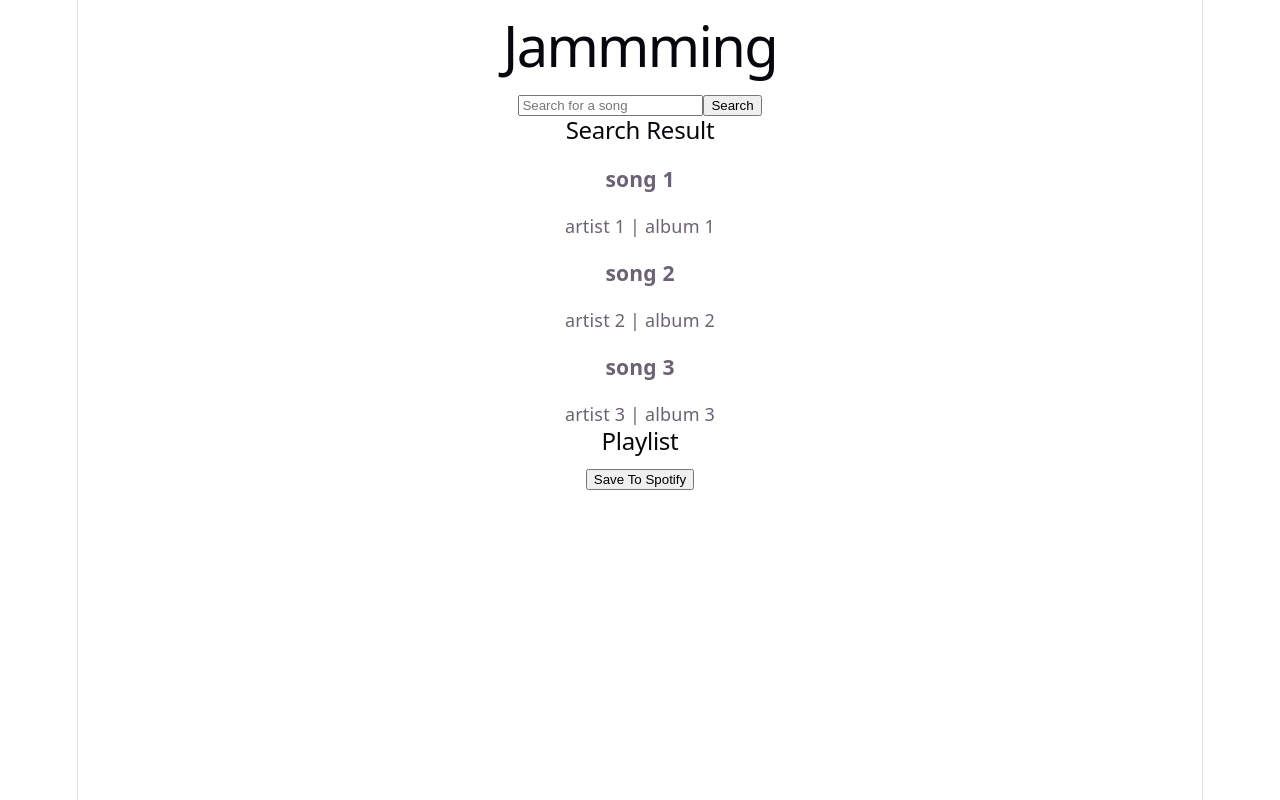
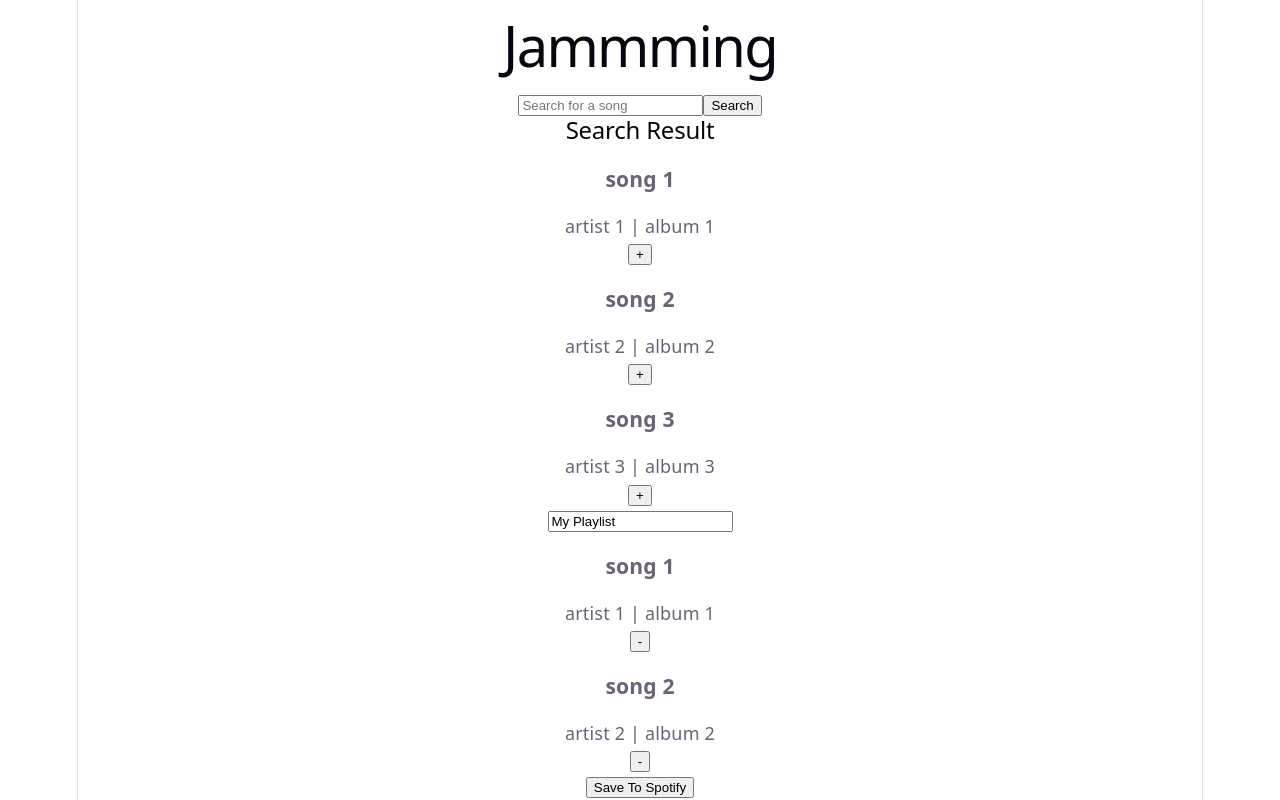
Before and after one commit to MiguelangelCardona440/Jammming, a React (Vite) app: page / in a window 1280 px wide. Built offline with nearby package versions, Linux system fonts and the light colour scheme.

Commit message:
Implement addTrack and removeTrack functionality

```diff
--- a/src/App.jsx
+++ b/src/App.jsx
@@ -1,9 +1,27 @@
+import { useState } from "react";
 import "./App.css";
 import Playlist from "./components/Playlist";
 import SearchBar from "./components/SearchBar";
 import SearchResults from "./components/SearchResults";
 
 function App() {
+  const [playlistName, setPlaylistName] = useState("My Playlist");
+
+  const [playlistTrack, setPlaylistTrack] = useState([
+    {
+      id: 1,
+      name: "song 1",
+      artist: "artist 1",
+      album: "album 1",
+    },
+    {
+      id: 2,
+      name: "song 2",
+      artist: "artist 2",
+      album: "album 2",
+    },
+  ]);
+
   const searchResults = [
     {
       id: 1,
@@ -25,15 +43,43 @@ function App() {
     },
   ];
 
+  const handleNameChange = (newName) => {
+    setPlaylistName(newName);
+  };
+
+  const addTrack = (track) => {
+    const trackAlreadyExists = playlistTrack.some(
+      (playlistTrack) => playlistTrack.id === track.id,
+    );
+
+    if (!trackAlreadyExists) {
+      setPlaylistTrack([...playlistTrack, track]);
+    } else {
+      alert("Track already exist in the playlist");
+    }
+  };
+
+  const removeTrack = (track) => {
+    const newPlaylist = playlistTrack.filter(
+      (playlistTrack) => playlistTrack.id !== track.id,
+    );
+    setPlaylistTrack(newPlaylist);
+  };
+
   return (
     <div>
       <h1>Jammming</h1>
 
       <SearchBar />
 
-      <SearchResults searchResults={searchResults} />
+      <SearchResults searchResults={searchResults} addTrack={addTrack} />
 
-      <Playlist />
+      <Playlist
+        playlistName={playlistName}
+        playlistTracks={playlistTrack}
+        onNameChange={handleNameChange}
+        onTrackRemove={removeTrack}
+      />
     </div>
   );
 }
--- a/src/components/Playlist.jsx
+++ b/src/components/Playlist.jsx
@@ -1,7 +1,23 @@
-function Playlist() {
+import Tracklist from "./Tracklist";
+
+function Playlist({
+  playlistName,
+  playlistTracks,
+  onNameChange,
+  onTrackRemove,
+}) {
   return (
     <div>
-      <h2>Playlist</h2>
+      <input
+        value={playlistName}
+        onChange={(e) => onNameChange(e.target.value)}
+      />
+      <Tracklist
+        tracks={playlistTracks}
+        onTrackRemove={onTrackRemove}
+        isRemoval={true}
+      />
+
       <button>Save To Spotify</button>
     </div>
   );
--- a/src/components/SearchResults.jsx
+++ b/src/components/SearchResults.jsx
@@ -1,10 +1,10 @@
 import TrackList from "./Tracklist";
 
-function SearchResults({ searchResults }) {
+function SearchResults({ searchResults, addTrack }) {
   return (
     <div>
       <h2>Search Result</h2>
-      <TrackList tracks={searchResults} />
+      <TrackList tracks={searchResults} addTrack={addTrack} isRemoval={false} />
     </div>
   );
 }
--- a/src/components/Track.jsx
+++ b/src/components/Track.jsx
@@ -1,10 +1,15 @@
-function Track({ track }) {
+function Track({ track, addTrack, onTrackRemove, isRemoval }) {
   return (
     <div>
-      <h3>{track.name}</h3>
+      <h3>{track.name} </h3>
       <p>
         {track.artist} | {track.album}
       </p>
+      {isRemoval ? (
+        <button onClick={() => onTrackRemove(track)}>-</button>
+      ) : (
+        <button onClick={() => addTrack(track)}>+</button>
+      )}
     </div>
   );
 }
--- a/src/components/Tracklist.jsx
+++ b/src/components/Tracklist.jsx
@@ -1,10 +1,16 @@
 import Track from "./Track";
 
-function Tracklist({ tracks }) {
+function Tracklist({ tracks, addTrack, onTrackRemove, isRemoval }) {
   return (
     <div>
       {tracks.map((track) => (
-        <Track key={track.id} track={track} />
+        <Track
+          key={track.id}
+          track={track}
+          addTrack={addTrack}
+          onTrackRemove={onTrackRemove}
+          isRemoval={isRemoval}
+        />
       ))}
     </div>
   );
```
